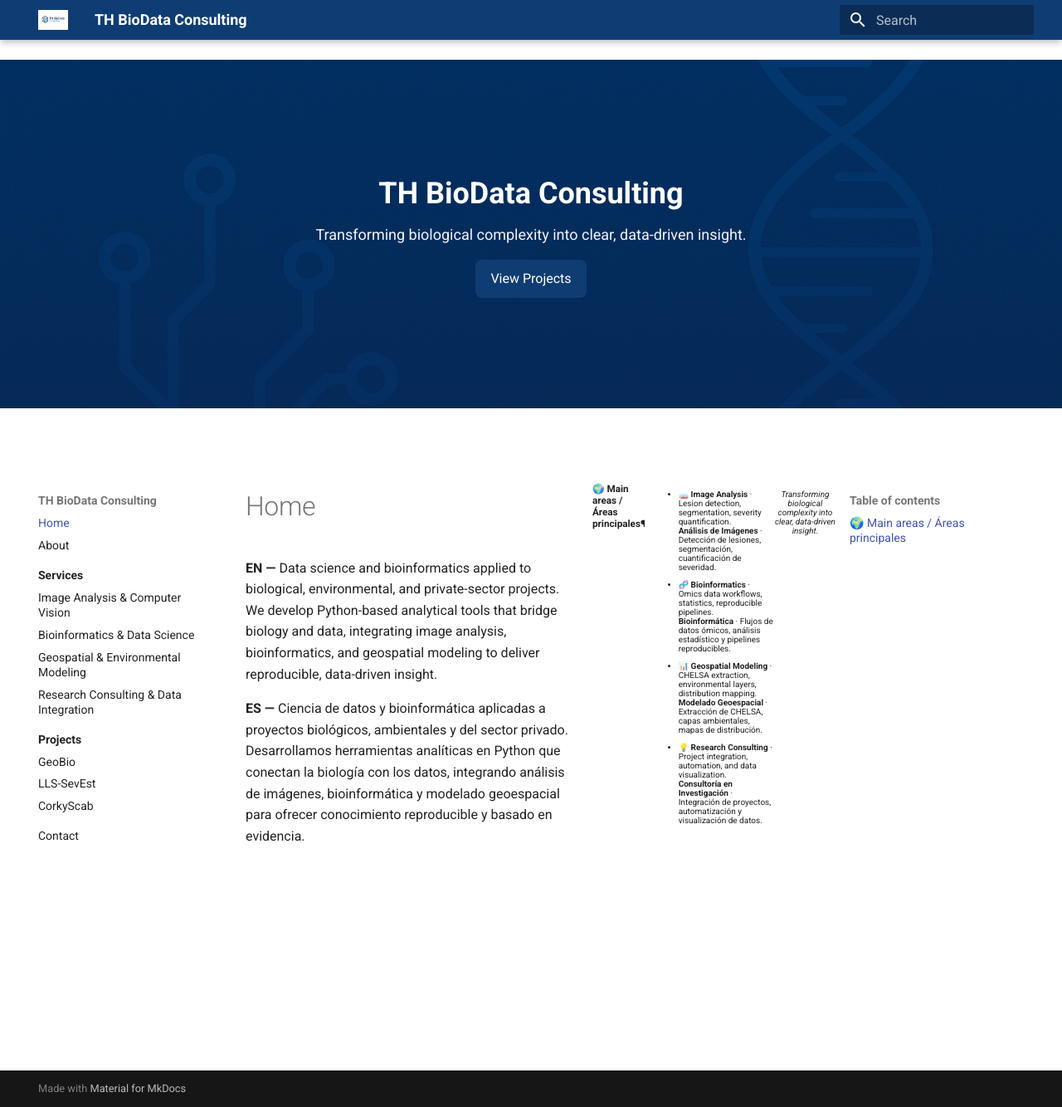
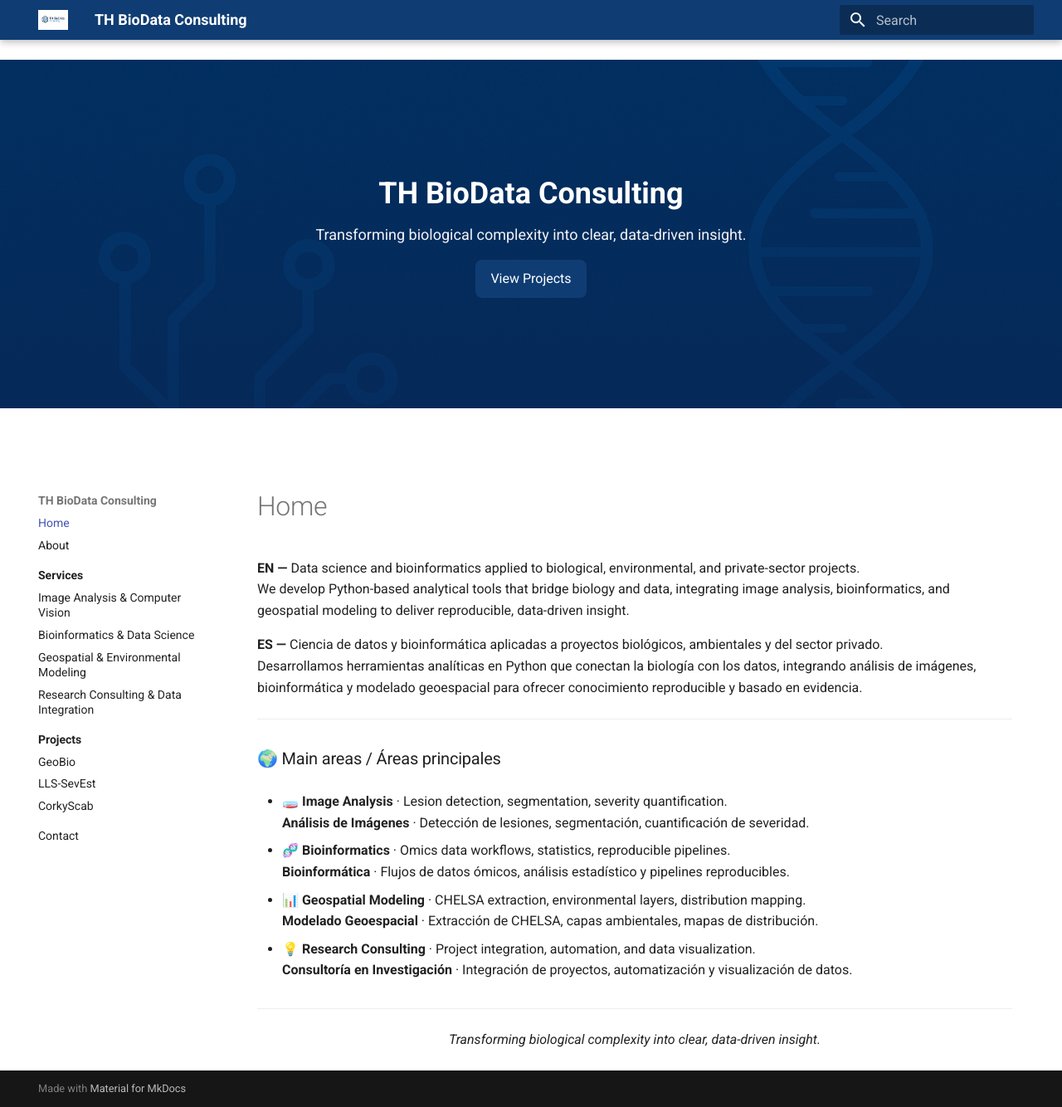
Before and after one commit to TH-BioData/th-biodata.github.io, an MkDocs documentation site: the page built from docs/index.md, in a window 1280 px wide and 1334 px high. Shown: the whole window at 83% size. Built offline with MkDocs 1.6.1 and Material for MkDocs 9.7.7, drawn with Linux system fonts in a browser that asks for light colours; part of the change alters nothing that is shown.

Commit message:
Update index.md

```diff
--- a/docs/index.md
+++ b/docs/index.md
@@ -1,10 +1,16 @@
+---
+title: Home
+hide:
+  - toc
+---
+
 <div class="hero hero--full">
   <div class="hero__bg"></div>
   <div class="hero__content">
     <div>
       <div class="hero__title">TH BioData Consulting</div>
       <div class="hero__tag">Transforming biological complexity into clear, data-driven insight.</div>
-      <div><a class="hero__cta" href="projects/">View Projects</a></div>
+      <div><a class="hero__cta" href="/projects/">View Projects</a></div>
     </div>
   </div>
 </div>
@@ -14,8 +20,6 @@ We develop Python-based analytical tools that bridge biology and data, integrati
 
 **ES —** Ciencia de datos y bioinformática aplicadas a proyectos biológicos, ambientales y del sector privado.
 Desarrollamos herramientas analíticas en Python que conectan la biología con los datos, integrando análisis de imágenes, bioinformática y modelado geoespacial para ofrecer conocimiento reproducible y basado en evidencia.
-
-</div>
 
 ---
 
```
